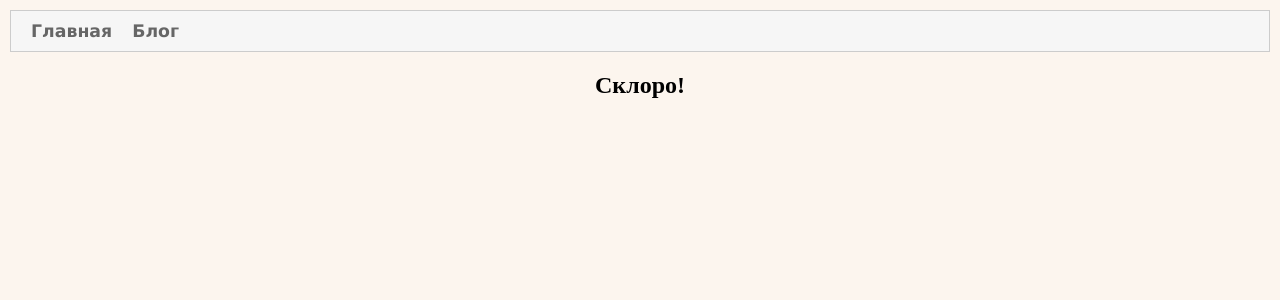
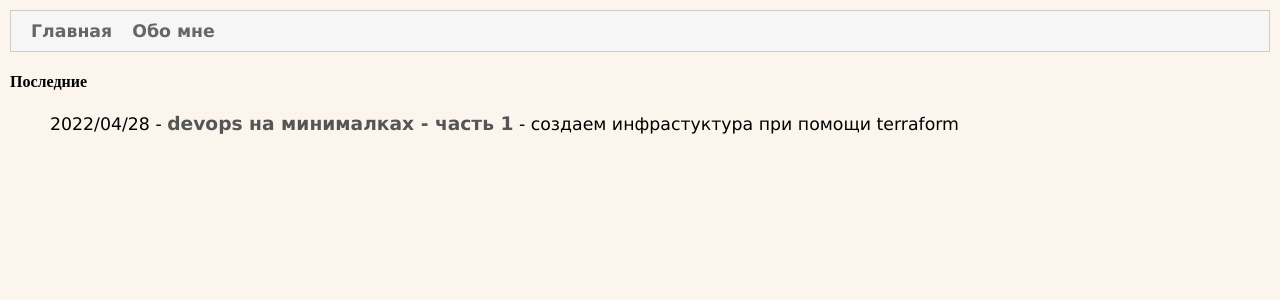
Before and after one commit to cronolio/cronolio.github.io, a Jekyll site: the page built from index.md, in a window 1280 px wide. Shown: the top 300 px of the page. Built offline with Jekyll 4.4.1, drawn with Linux system fonts in a browser that asks for light colours.

Commit message:
progress

```diff
--- /dev/null
+++ b/_includes/intro.html
@@ -0,0 +1 @@
+Привет, меня зовут Алексей (aka cronolio). Более подробную информацию обо мне можно найти здесь
--- a/_includes/header.html
+++ b/_includes/menu.html
@@ -1,16 +1,15 @@
-<!-- header begining -->
+<!-- menu begining -->
     <div id="boxmenu">
       <table style="width: 100%;">
         <tr><td>
           <div id="m">
             <div class="menu"><a class="a" href="/">Главная</a></div>
-            <div class="menu"><a class="a" href="/blog">Блог</a></div>
+            <div class="menu"><a class="a" href="/aboutme.html">Обо мне</a></div>
             <!--
             <div class="menu"><a class="a" href="#">Сеть<br>
               <table>
                 <tr><td>
                   <div><a href="/iptables/index.html">iptables</a></div>
-                  <div><a href="#">rfc</a></div>
                 </td></tr>
               </table>
             </a>
@@ -24,4 +23,4 @@
 
       </table>
     </div>
-    <!-- header end -->
+    <!-- menu end -->
--- a/_layouts/default.html
+++ b/_layouts/default.html
@@ -4,7 +4,7 @@
     {% include head.html %}
   </head>
   <body>
-    {% include header.html %}
+    {% include menu.html %}
 
     {{ content }}
 
--- a/_posts/2022-04-28-minimal-devops.md
+++ b/_posts/2022-04-28-minimal-devops.md
@@ -1,7 +1,7 @@
 ---
 layout: default
-title: devops на минималках
-descr: test text
+title: devops на минималках - часть 1
+descr: создаем инфрастуктура при помощи terraform
 ---
 
 test post 1
--- a/index.md
+++ b/index.md
@@ -1,5 +1,17 @@
 ---
 layout: default
-title: Home
+title: Главная
 ---
-<div align="center"><h2>Склоро!</h2>
+
+<div class="posts">
+
+<h4>Последние</h4>
+<p></p>
+<ul>
+  {% for post in site.posts %}
+    <li>
+      {{ post.date | date: "%Y/%m/%d" }} - <a href="{{ post.url }}">{{ post.title }}</a> - {{ post.descr }}
+    </li>
+  {% endfor %}
+</ul>
+</div>
```
Also changed, not shown: aboutme.md (added, +5 -0 lines), blog.md (deleted, +0 -17 lines).
